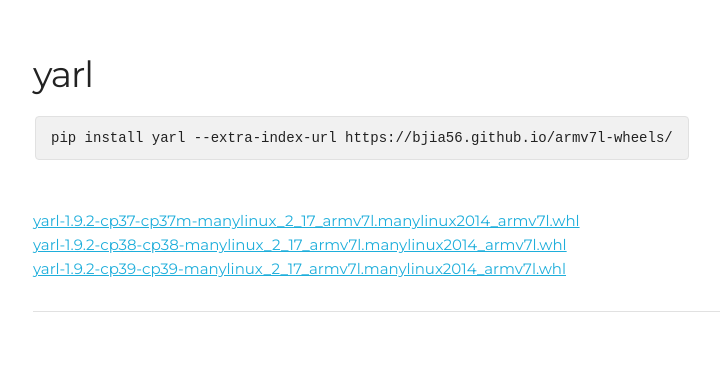
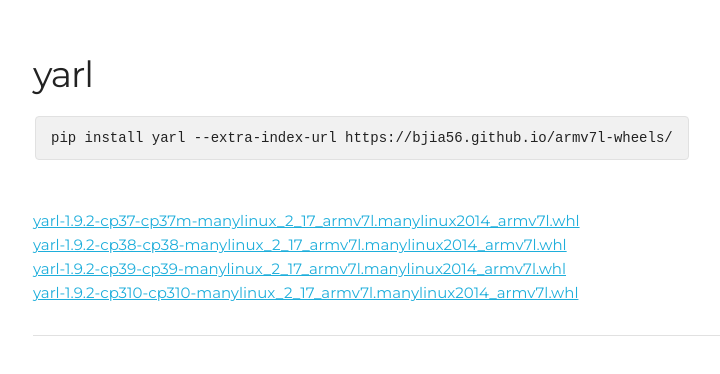
Before and after one commit to bjia56/armv7l-wheels, a plain HTML site: page pypi/yarl/index.html in a window 1280 px wide. Shown: the part 104-478 px from the top of the page, without its empty margins (127-847 px from the left). Drawn offline with nearby package versions, Linux system fonts and the light colour scheme.

Commit message:
Apply automatic changes

```diff
--- a/pypi/yarl/index.html
+++ b/pypi/yarl/index.html
@@ -52,6 +52,10 @@
    <a href="https://github.com/bjia56/armv7l-wheels/releases/download/yarl-1.9.2-cpython3.9/yarl-1.9.2-cp39-cp39-manylinux_2_17_armv7l.manylinux2014_armv7l.whl">
     yarl-1.9.2-cp39-cp39-manylinux_2_17_armv7l.manylinux2014_armv7l.whl
    </a>
+   <br/>
+   <a href="https://github.com/bjia56/armv7l-wheels/releases/download/yarl-1.9.2-cpython3.10/yarl-1.9.2-cp310-cp310-manylinux_2_17_armv7l.manylinux2014_armv7l.whl">
+    yarl-1.9.2-cp310-cp310-manylinux_2_17_armv7l.manylinux2014_armv7l.whl
+   </a>
    <hr/>
   </div>
  </body>
```
